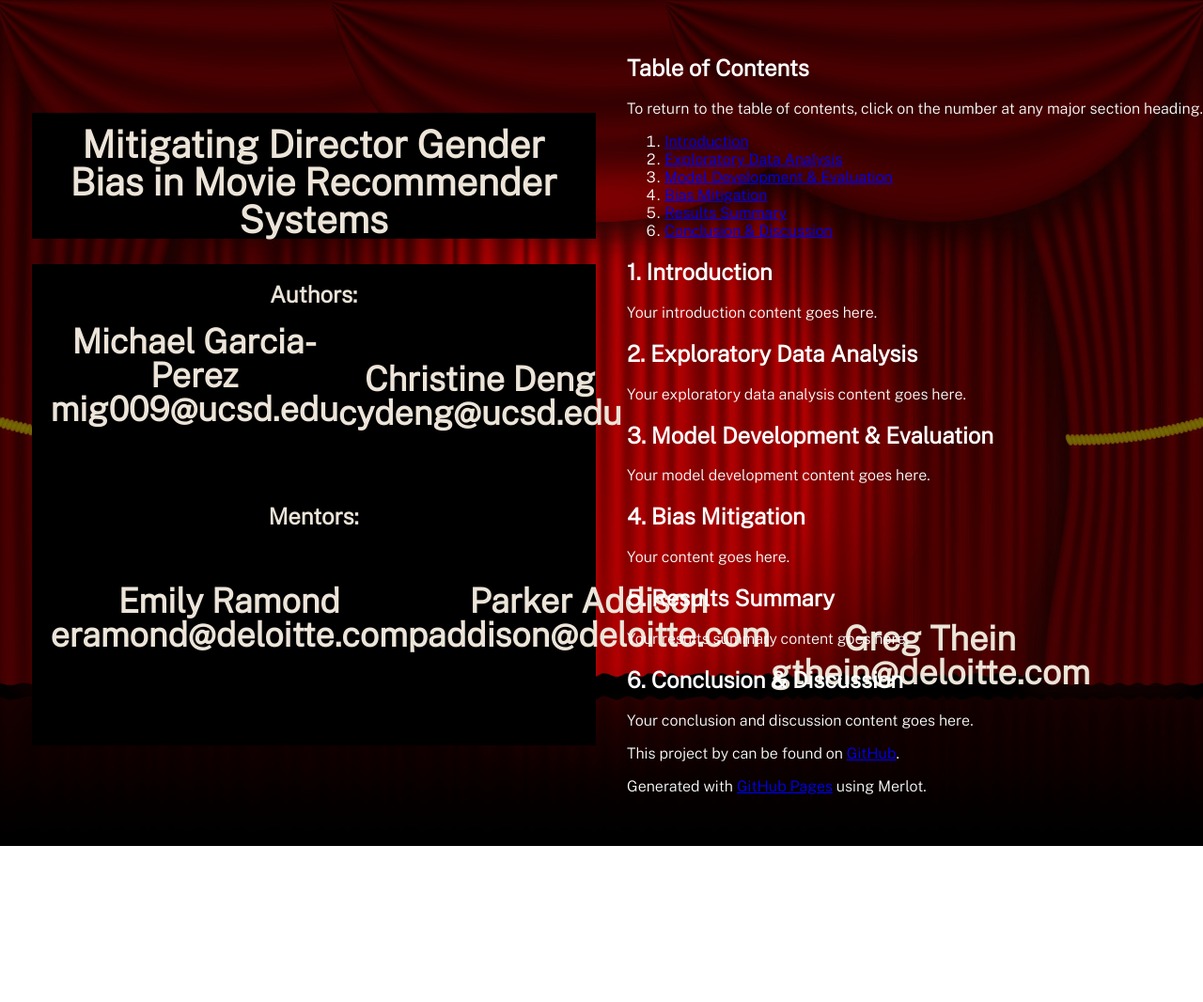
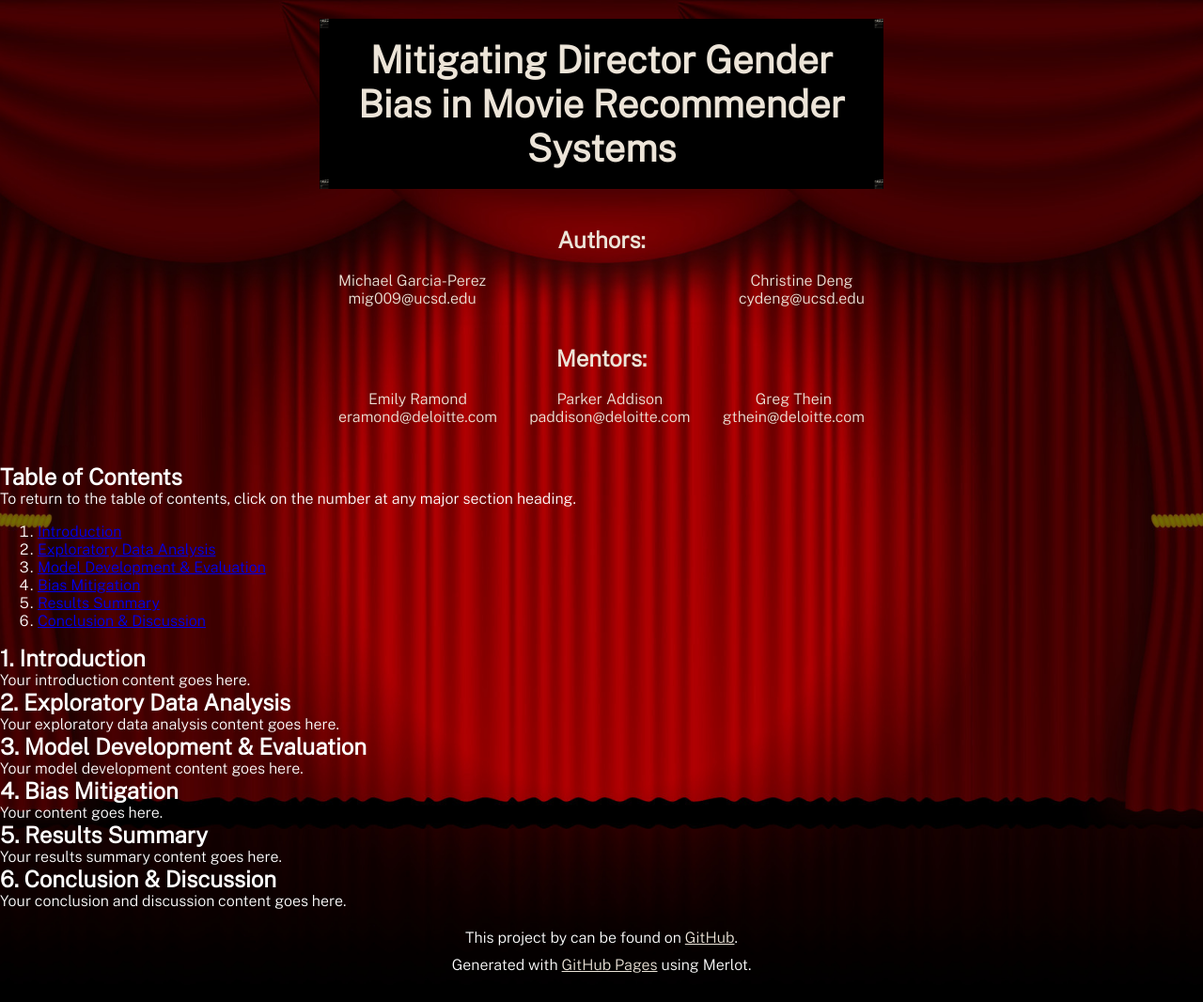
Before and after one commit to michael-garciaperez/DSC180A-Methodology-5, a Jekyll site: the page built from index.md, in a window 1280 px wide. Shown: the whole page at 94% size. Built offline with Jekyll 4.4.1, drawn with Linux system fonts in a browser that asks for light colours; before the commit the page ends 900 px from its top, so only the background shows below that.

Commit message:
Update style.scss

```diff
--- a/assets/css/style.scss
+++ b/assets/css/style.scss
@@ -6,7 +6,13 @@
 
 @import url('https://fonts.googleapis.com/css2?family=Public+Sans:wght@300&display=swap');
 
-/* Setting background image and font */
+/* Resetting default margin and padding */
+body, h1, h2, h3, h4, h5, h6, p {
+  margin: 0;
+  padding: 0;
+}
+
+/* Applying font and background settings */
 body {
   font-family: 'Public Sans', sans-serif;
   background-image: url('../images/curtains.jpeg');
@@ -14,59 +20,54 @@ body {
   background-position: center;
   background-repeat: no-repeat;
   color: white;
-    margin: 0;
-    display: flex;
-    justify-content: center;
-    align-items: center;
-    min-height: 100vh; /* Ensure the body takes up the full height of the viewport */
 }
 
-/* Centering header and setting max-width */
+/* Centering the header and limiting its width */
 header {
-    width: 100%;
+  text-align: center;
   max-width: 600px;
   margin: 0 auto;
+  padding: 20px;
 }
 
-/* Styling h1 */
+/* Styling the header h1 */
 header h1 {
   font-size: 2.5em;
   font-weight: 800;
-    font-style: normal;
   color: #ece4d8;
-    text-align: center;
-    line-height: 1;
-    padding: 14px 20px 0;
-    background-color: black; /* Add black background */
-    border-width: 10px;
+  padding: 10px;
+  background-color: black;
+  border: 10px solid transparent;
   border-image-source: url('../images/clapboard.png');
   border-image-slice: fill;
   border-image-repeat: repeat;
 }
 
-/* Styling h2 */
+/* Styling the header h2 */
 header h2 {
   font-size: 1em;
   font-weight: 800;
-    font-style: normal;
   color: #ece4d8;
-    text-align: center;
-    line-height: 1;
-    padding: 14px 20px 0;
-    background-color: black; /* Add black background */
-    border-width: 10px;
-    border-image-source: url('../images/clapboard.png');
-    border-image-slice: fill;
-    border-image-repeat: repeat;
+  margin-top: 20px;
 }
 
-/* Additional styles for h2 */
-header h2 span {
-    font-weight: bold;
-    font-size: 1.5em;
-    margin-bottom: 20px;
+/* Styling the content within the header */
+.header-content {
+  text-align: left;
 }
 
-header h2 span:last-child {
-    margin-top: 40px;
+/* Styling the footer */
+footer {
+  text-align: center;
+  padding: 20px;
 }
+
+/* Styling the footer p elements */
+footer p {
+  margin-bottom: 10px;
+}
+
+/* Styling the footer a element */
+footer a {
+  color: #ece4d8;
+}
```
Lines whose indentation alone changed are shown as unchanged.
